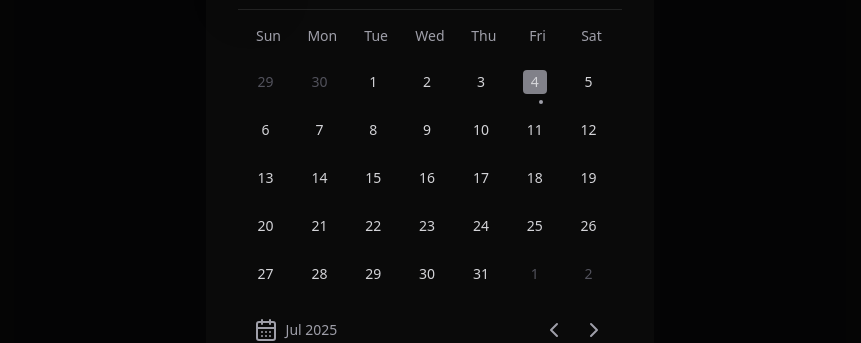
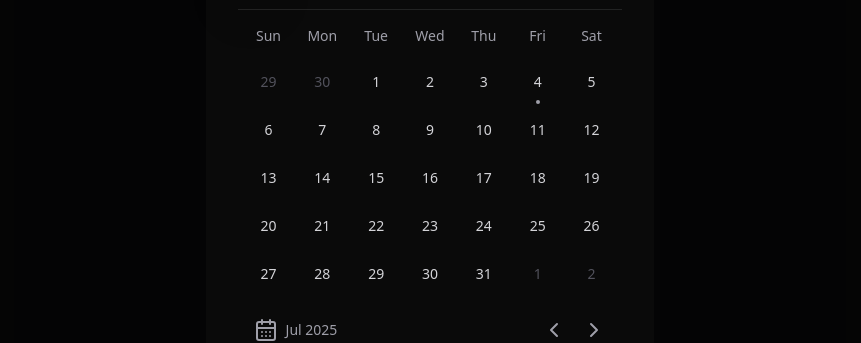
Before and after one commit to johannbleza/daily-grid, a Next.js app: page / in a window 1280 px wide. Both pictures are taken after a click on the button 436 px from the left and 193 px from the top of the page. Shown: the part 426-769 px from the top of the page, without its empty margins (210-1071 px from the left). Built offline with nearby package versions, Linux system fonts and the light colour scheme.

Commit message:
Fixed Calendar Current Day

```diff
--- a/components/calendar/Calendar.tsx
+++ b/components/calendar/Calendar.tsx
@@ -50,19 +50,22 @@ const Calendar = () => {
         {results.map((item) => {
           const [month, day] = item.split("/").map(Number);
           return (
-            <div key={item} className="relative">
+            <div
+              key={item}
+              className="relative flex justify-center items-center"
+            >
               <div
                 className={cn(
                   "text-sm text-zinc-300 rounded flex size-6 justify-center items-center",
                   month != date.getMonth() + 1 && "text-zinc-600",
-                  item === today.toLocaleDateString() && "bg-zinc-400/80",
+                  // item === today.toLocaleDateString() && "bg-zinc-400/80",
                 )}
               >
                 {day}
               </div>
               <div
                 className={cn(
-                  "absolute size-1 rounded-full bg-zinc-400 right-[10px] bottom-[-10px] ",
+                  "absolute size-1 rounded-full bg-zinc-400  bottom-[-10px]",
 
                   item != today.toLocaleDateString() && "hidden",
                 )}
--- a/components/habit/HabitDrawer.tsx
+++ b/components/habit/HabitDrawer.tsx
@@ -26,7 +26,7 @@ const HabitDrawer = () => {
               <DrawerDescription>No description.</DrawerDescription>
             </div>
           </div>
-          <Edit className="size" />
+          <Edit className="size-5" />
         </DrawerHeader>
         <HeatMap showDaysOfWeek={true} showMonths={true} />
         <Calendar />
```
